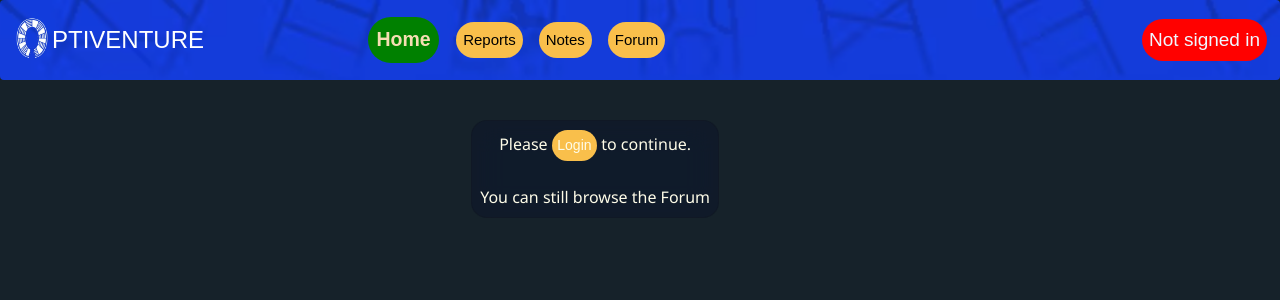
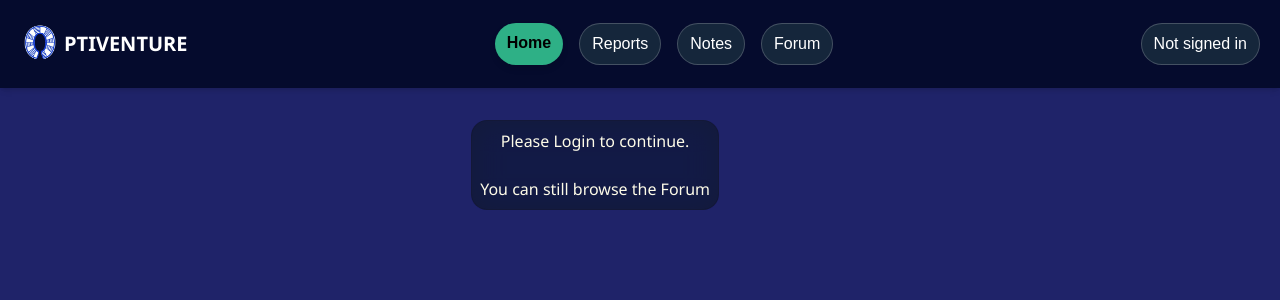
Before and after one commit to sumolizer/optiventure, a React (Vite) app in the folder frontend/: page / in a window 1280 px wide. Shown: the top 300 px of the page. Built offline with nearby package versions, Linux system fonts and the light colour scheme; no server answers.

Commit message:
Dark mode Navbar added

```diff
--- a/frontend/src/assets/Account.css
+++ b/frontend/src/assets/Account.css
@@ -1,5 +1,5 @@
 body {
-  background-color: #16222a;
+  background-color: #1f2369;
   font-family: "Segoe UI";
   margin: 0;
   padding: 0;
@@ -42,7 +42,7 @@ h4 {
   font-weight: 422;
 }
 
-a {
+.acc {
   border-radius: 22px;
   background-color: #f9bf4b;
   box-shadow: none;
--- a/frontend/src/assets/forum.css
+++ b/frontend/src/assets/forum.css
@@ -41,7 +41,7 @@ h4 {
   font-weight: 422;
 }
 
-a {
+.lightmodea {
   border-radius: 22px;
   background-color: #f9bf4b;
   box-shadow: none;
@@ -143,7 +143,7 @@ li {
   font-size: "x-large";
 }
 
-.btn {
+.btnforum {
   border-radius: 22px;
   background-color: #f9bf4b;
   box-shadow: none;
--- a/frontend/src/assets/navbar.css
+++ b/frontend/src/assets/navbar.css
@@ -58,13 +58,6 @@
   font-weight: 422;
   border-radius: 22px;
 }
-span {
-  font-family: "UEFA Euro", Arial, sans-serif;
-  display: inline-block;
-  border-radius: 9px;
-  color: wheat;
-  font-weight: 422;
-}
 
 /* Active link styles */
 .active-link {
@@ -74,3 +67,28 @@ span {
   zoom: 1.3;
   filter: brightness(1);
 }
+
+.nv-active {
+  background-color: #2eb086;
+  color: black;
+  font-weight: 600; /* equivalent to font-semibold */
+  padding: 0.5rem 0.75rem; /* py-2 px-3 */
+  border-radius: 9999px; /* rounded-full */
+  box-shadow: 0 4px 6px rgba(0, 0, 0, 0.1); /* shadow-md */
+  font-family: "UEFA Euro", Arial, sans-serif;
+}
+
+.nv-inactive {
+  color: white;
+  border: 1px solid rgba(255, 255, 255, 0.2);
+  background-color: #15263b;
+  padding: 0.5rem 0.75rem; /* py-1 px-3 */
+  border-radius: 9999px; /* rounded-full */
+  transition: all 0.2s ease-in-out;
+  font-family: "UEFA Euro", Arial, sans-serif;
+}
+
+.nv-inactive:hover {
+  color: #6995ca;
+  border-color: #2eb086;
+}
--- /dev/null
+++ b/frontend/src/components/crynavbar.jsx
@@ -0,0 +1,60 @@
+import { NavLink } from "react-router-dom";
+import "../assets/navbar.css";
+import { auth } from "../firebase";
+
+export function Crynavbar() {
+  const user = auth.currentUser;
+
+  return (
+    <nav className="p-5 flex justify-between items-center w-full bg-[#050B2D] text-white shadow-md">
+      {/* Logo + Brand */}
+      <div className="flex items-center space-x-1">
+        <img
+          src="./public/optiAbstractlogo.png"
+          alt="OptiVenture Logo"
+          className="h-12 w-10 rounded-full"
+        />
+        <span className="text-xl font-bold">PTIVENTURE</span>
+      </div>
+
+      {/* Nav Links */}
+      <div className="flex space-x-4">
+        {[
+          { name: "Home", to: "/" },
+          { name: "Reports", to: "/reports" },
+          { name: "Notes", to: "/notes" },
+          { name: "Forum", to: "/forum" },
+        ].map((link) => (
+          <NavLink
+            key={link.to}
+            to={link.to}
+            className={({ isActive }) =>
+              isActive ? "nv-active" : "nv-inactive"
+            }
+          >
+            {link.name}
+          </NavLink>
+        ))}
+      </div>
+
+      {/* Login / Auth Button */}
+      <div className="flex space-x-4 items-center">
+        {user ? (
+          <>
+            <img src="./public/mascot.png" className="h-10 w-10 rounded-full" />
+            <span className="nv-inactive mx-2">
+              {user.displayName}
+              <NavLink to="/profile" className=" mx-2  nv-active">
+                Profile
+              </NavLink>
+            </span>
+          </>
+        ) : (
+          <NavLink to="/login" className="nv-inactive">
+            Not signed in
+          </NavLink>
+        )}
+      </div>
+    </nav>
+  );
+}
--- a/frontend/src/pages/Home.jsx
+++ b/frontend/src/pages/Home.jsx
@@ -4,6 +4,7 @@ import { Navbar } from "../components/Navbar";
 import { useAuth } from "../context/AuthContext";
 import { useState } from "react";
 import LocForum from "../components/locationforum";
+import { Crynavbar } from "../components/crynavbar";
 
 function Home() {
   const { user } = useAuth();
@@ -16,7 +17,7 @@ function Home() {
 
   return (
     <>
-      <Navbar />
+      <Crynavbar />
       {!user ? (
         <p className="Signlog bg-red-700 text-yellow-50 rounded-full inline-block p-1 px-2 mx-9">
           Please <a href="/login">Login</a> to continue.
--- a/frontend/tailwind.config.js
+++ b/frontend/tailwind.config.js
@@ -6,6 +6,7 @@ export default {
     "./src/components/note.jsx",
     "./src/components/createnote.jsx",
     "./src/components/dissforum.jsx",
+    "./src/components/crynavbar.jsx",
     "./src/pages/Login.jsx",
     "./src/pages/Signup.jsx",
     "./src/pages/Reports.jsx",
```
Also changed, not shown: 1 other file (tests, documents, lock files or other folders).
